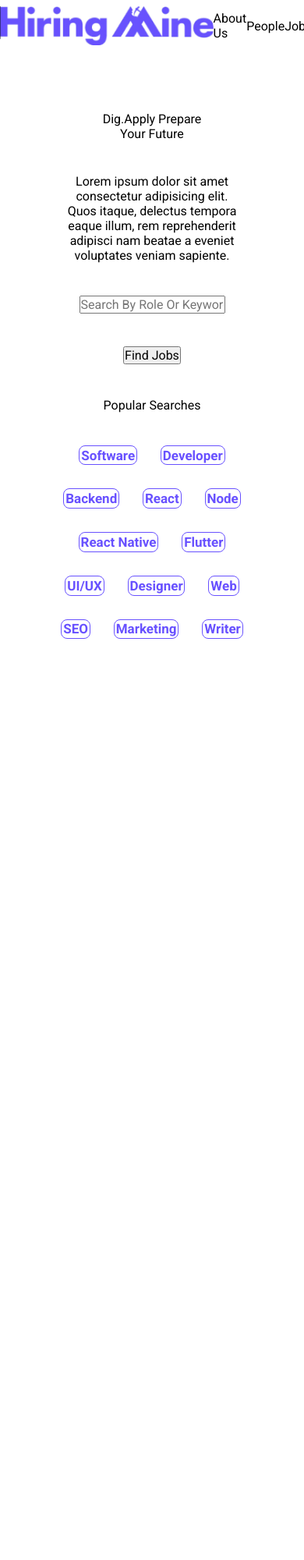
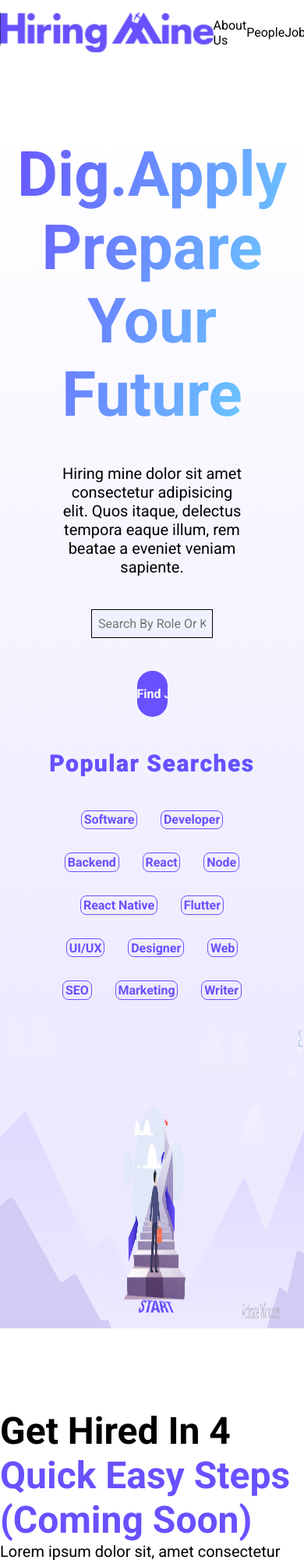
Before and after one commit to hanzala-bawany/hiring-mine-web-clone, a plain HTML site: page index.html in a window 390 px wide. Shown: the top 2000 px of the page at 78% size. Before the commit the page ends 844 px from the top, so only its background shows below. Drawn offline with Linux system fonts and the light colour scheme.

Commit message:
media queries section of hiring mine

```diff
--- a/index.html
+++ b/index.html
@@ -12,8 +12,8 @@
 </head>
 
 <body>
-    <div class="section1">
-        <!-- subsection 1 -->
+
+    <!-- section 1 -->
     <div class="navbar">
         <img src="./assets/hiring_mine_logo-removebg-preview.png" alt="Hiring Mine">
         <ul class="navBarUl">
@@ -22,20 +22,25 @@
             <li>Jobs</li>
             <li>Login</li>
             <li>Join Now</li>
-                <li><a style="text-decoration-line: none ; color: var(--themeColor); " href="">Employe / Post Job</a>
+            <li>
+                <a style="text-decoration-line: none ; color: var(--themeColor); " href="">Employe / Post Job</a>
             </li>
         </ul>
         <span class="child_span"><img src="./assets/light dark button.jpg" alt=""></span>
     </div>
 
-        <!-- subsection 2 -->
-        <div class="subSection2">
-            <h1>Dig.Apply Prepare <br>Your Future</h1>
-            <p>Lorem ipsum dolor sit amet consectetur adipisicing elit. Quos itaque, delectus tempora eaque illum, rem
-                reprehenderit adipisci nam beatae a eveniet voluptates veniam sapiente.</p>
-            <input type="text" placeholder="Search By Role Or Keyword" name="user_serch">
+    <!-- section 2 -->
+    <div class="section2">
+        <!-- subsection 1 -->
+        <div class="subSection1">
+            <h1>Dig.Apply <br> Prepare Your Future</h1>
+            <p>Hiring mine dolor sit amet consectetur adipisicing elit. Quos itaque, delectus tempora eaque illum, rem
+                beatae a eveniet veniam sapiente.</p>
+            <input id="JobInput" type="text" placeholder="Search By Role Or Keyword" name="user_serch">
             <input type="button" value="Find Jobs">
-            <h1>Popular Searches</h1>
+            <div class="psKaBaap">
+                <h1 id="ps">Popular Searches</h1>
+            </div>
             <div class="fields">
                 <a href="">Software</a>
                 <a href="">Developer</a>
@@ -53,6 +58,16 @@
             </div>
         </div>
     </div>
+    <!-- section 3 -->
+    <div class="section3">
+
+    </div>
+    <div class="section4">
+        <h1><span>get hired in 4 </span><span style="color: var(--themeColor);">quick easy steps (Coming Soon)</span></h1>
+        <div>Lorem ipsum dolor sit, amet consectetur adipisicing elit. Minima, voluptatem.</div>
+    </div>
+
+
 </body>
 
 </html>
--- a/style.css
+++ b/style.css
@@ -10,17 +10,20 @@
     font-style: normal;
     font-size: 16px;
 }
+/* navbar start */
 .navbar{
     display: flex;
     justify-content: space-evenly;
     margin-top: 2%;
+    height: 8vh;
+    align-items: center;
 }
-.navbar:nth-child(1){
+.navbar img:nth-child(1){
     height: 6vh;
 }
 .navBarUl{
     /* border: 2px solid; */
-    width:45% ;
+    width:45%;
     display: flex;
     justify-content: space-around;
     align-items: center;
@@ -47,30 +50,154 @@
 .navbar .child_span img:active{
     transform: translateX(36px);
 }
-.subSection2{
-    margin-top: 10vh;
+/* responsiveness of navbar */
+@media only screen and (max-width:1100px){
+    .navbar{
+        display: flex;
+        justify-content: space-evenly;
+        margin-top: 2%;
+        height: 8vh;
+        align-items: center;
+    }
+    .navbar img:nth-child(1){
+        height: 6vh;
+    }
+    .navBarUl{
+        /* border: 2px solid; */
+        width:45%;
+        display: flex;
+        justify-content: space-around;
+        align-items: center;
+    }
+    .navBarUl li{
+     list-style-type: none;
+    }
+    .navbar .child_span{
+        width: 6vw;
+        height: 5vh;
+        border: 2px solid;
+        overflow:hidden;
+        background-color: black;
+        border-radius: 20px;
+    }
+    .navbar .child_span img{
+        height: 100%;
+        object-fit:cover;
+        border-radius: 50%;
+        transition:all;
+        transition-duration: 200ms;
+
+    }
+    .navbar .child_span img:active{
+        transform: translateX(36px);
+    }
+
+ }
+
+/* section2 ka subsection1 start */
+.subSection1{
+    margin-top: 12vh;
     row-gap: 5vh;
     text-align: center;
     display: flex;
     flex-direction: column;
     align-items: center;
+    background: linear-gradient(to top,#eeebff,transparent);
 }
-.subSection2 p{
+.subSection1 h1:nth-child(1){
+    font-size: 80px;
+    font-weight: 700;
+    background: linear-gradient(106deg,var(--themeColor),#6bdcff);
+    color: transparent;
+    -webkit-background-clip:text;
+
+}
+.subSection1 p{
     width: 60%;
+    font-size: 20px;
 }
-.subSection2 .fields{
+#JobInput{
+    width: 40%;
+    padding: 8px 8px;
+    background-color:#eff1ff;
+    border: 1.5px solid;
+}
+#JobInput:focus{
+    border: 2px solid;
+}
+.subSection1 input[type="button"]{
+color: white;
+background-color: var(--themeColor);
+width: 10%;
+height: 7vh;
+border-radius: 20px;
+font-weight: 600;
+border: none;
+transition-property: background-color;
+/* transition-timing-function: ease; */
+transition-duration: 2s;
+}
+.subSection1 input[type="button"]:hover{
+    background-color: #372c81;
+}
+#ps{
+    font-size: 30px;
+    font-weight: 800;
+    letter-spacing: 1.5px;
+    color:var(--themeColor);
+    /* background-image: url('./assets/hiring mine bg purple image.jpg');
+    background-size:cover;
+    background-position: center;
+    background-repeat: no-repeat; */
+    /* background: linear-gradient(106deg,var(--themeColor),#6bdcff); */
+    /* -webkit-background-clip:text;   */
+}
+
+.subSection1 .fields{
     width: 60%;
     display: flex;
     flex-wrap: wrap;
     gap: 30px;
     justify-content: center;
 }
-.subSection2 .fields a{
+.subSection1 .fields a{
     text-decoration-line: none ;
     font-weight: 600;
     color: var(--themeColor);
-    font-size: 17px;
+    font-size: 16px;
     border: 0.8px solid var(--themeColor);
     border-radius: 8px;
-    padding: 0.8%;
+    padding: 0.8% 1.2%;
 }
+.subSection1 .fields a:hover{
+    background-color:#dcd8ff;
+}
+/* section3 */
+.section3{
+width: 100%;
+height: 50vh;
+background-image: linear-gradient(to top,transparent 60%,#eeebff),url(./assets/bg\ image.png);
+background-size: 100% 100%;
+background-position: center;
+background-repeat: no-repeat;
+}
+/* @media only screen and () */
+
+.section4{
+    /* width: 100%; */
+    height: 50vh;
+    display: flex;
+    flex-direction: column;
+    align-items: center;
+    justify-content: center;
+}
+.section4 h1 *{
+    padding-top: 9%;
+    text-transform: capitalize;
+    /* color: var(--themeColor); */
+    font-size: 48px;
+    font-weight: 600;
+}
+.section4 div{
+    font-size: 20px;
+}
```
Also changed, not shown: assets/bg image.png (added). Lines whose indentation alone changed are shown as unchanged.
